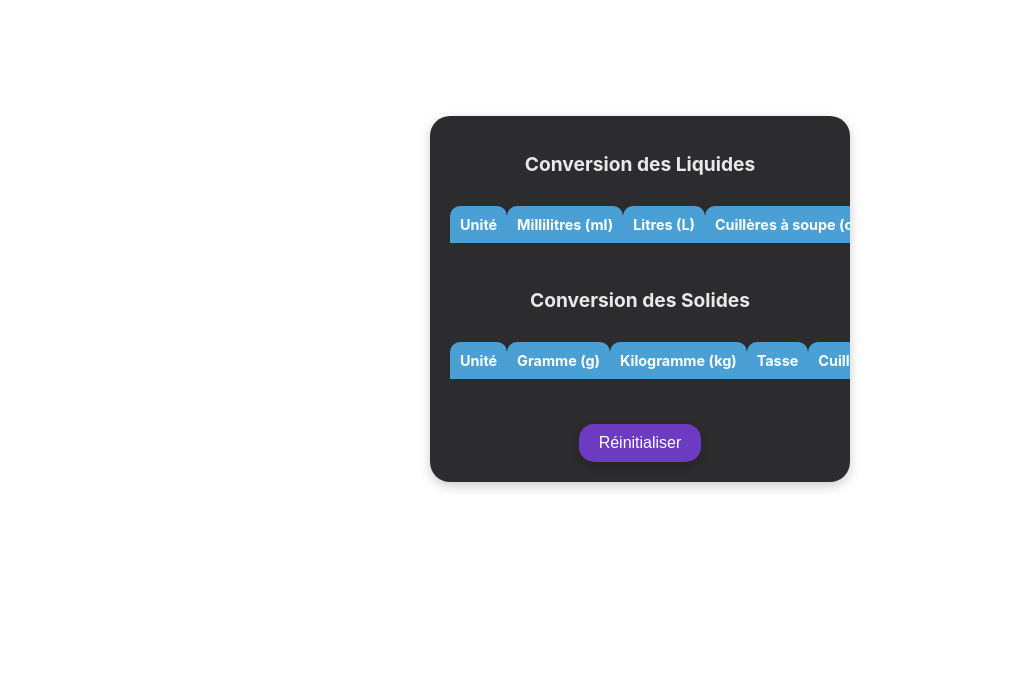
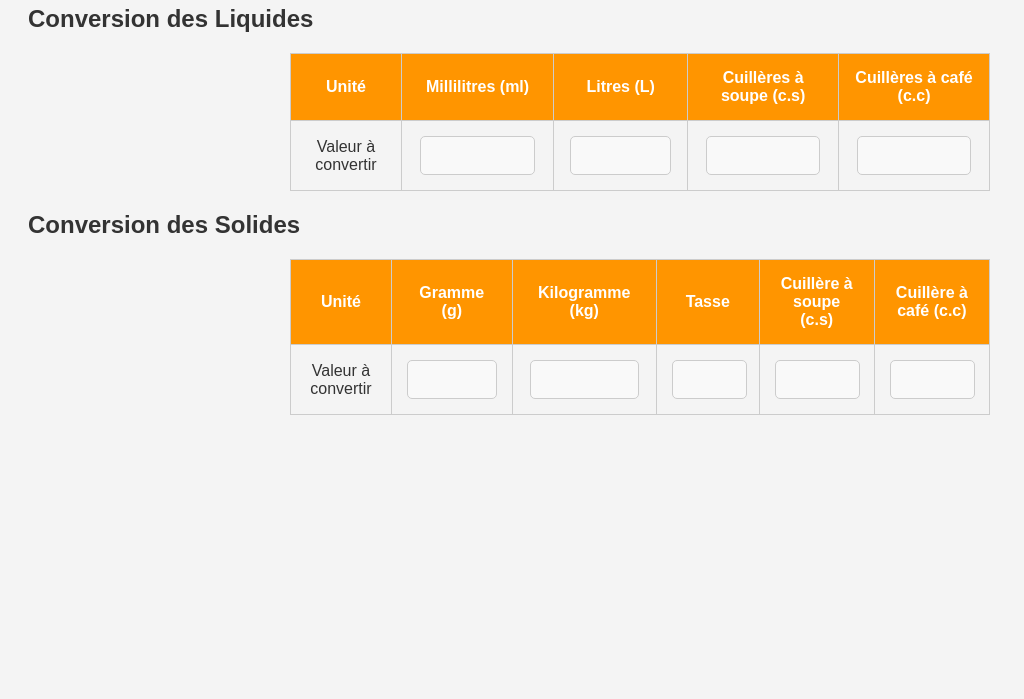
Before and after one commit to debdardour/notion, a plain HTML site: page converter2/index.html in a window 1280 px wide. Shown: the part 101-800 px from the top of the page, without its empty margins (0-1024 px from the left). Drawn offline with Linux system fonts and the light colour scheme.

Commit message:
Update index.html

```diff
--- a/converter2/index.html
+++ b/converter2/index.html
@@ -3,138 +3,63 @@
 <head>
   <meta charset="UTF-8">
   <meta name="viewport" content="width=device-width, initial-scale=1.0">
-  <title>Conversion Mesures en Cuisine</title>
+  <title>Table de Conversion Interactif</title>
   <style>
     body {
-      font-family: -apple-system, BlinkMacSystemFont, "Segoe UI", Roboto, "Helvetica Neue", Arial, sans-serif;
-      background-color: transparent;
-      display: flex;
-      justify-content: center;
-      align-items: center;
-      height: 100vh;
-      margin: 0;
+      font-family: Arial, sans-serif;
+      background-color: #f4f4f4;
+      color: #333;
+      padding: 20px;
     }
 
-    .container {
-      background-color: #2C2C2E;
-      padding: 20px;
-      border-radius: 20px;
-      box-shadow: 0px 4px 12px rgba(0, 0, 0, 0.2);
-      width: 100%;
-      max-width: 380px;
+    h1 {
       text-align: center;
-      color: white;
-      overflow-x: auto;
-    }
-
-    h2 {
-      color: #E9E9E9;
-      font-size: 1.2em;
-      margin-bottom: 15px;
+      margin-bottom: 20px;
     }
 
     table {
       width: 100%;
-      margin: 20px 0;
-      border-collapse: separate;
-      border-spacing: 0 10px;
-      display: grid;
-    }
-
-    /* Grille pour liquides */
-    .liquides-table {
-      grid-template-columns: repeat(5, 1fr); /* 5 colonnes de largeur égale */
-    }
-
-    /* Grille pour solides */
-    .solides-table {
-      grid-template-columns: repeat(6, 1fr); /* 6 colonnes de largeur égale */
+      max-width: 700px;
+      margin: 20px auto;
+      border-collapse: collapse;
     }
 
     th, td {
-      padding: 10px;
+      padding: 15px;
       text-align: center;
-      box-sizing: border-box;
-      white-space: nowrap; /* Empêche le texte de se déborder */
+      border: 1px solid #ccc;
     }
 
     th {
-      background-color: #4AA0D5;
+      background-color: #ff9500;
       color: white;
-      font-size: 0.9em;
-      border-radius: 10px 10px 0 0;
     }
 
-    td {
-      background-color: #3A3A3C;
-      border-radius: 10px;
-    }
-
-    td input {
-      width: 100%;
+    input {
+      width: 80%;
       padding: 8px;
-      font-size: 0.9em;
+      font-size: 1.1em;
       text-align: center;
-      background-color: #4A4A4C;
-      border: none;
+      background-color: #f9f9f9;
+      border: 1px solid #ccc;
       border-radius: 5px;
-      color: white;
       outline: none;
     }
 
-    .button-container {
-      margin-top: 20px;
-    }
-
-    button {
-      background-color: #6C3BC2;
-      color: white;
-      border: none;
-      padding: 10px 20px;
-      border-radius: 15px;
-      font-size: 1em;
-      cursor: pointer;
-      transition: background-color 0.3s ease;
-      box-shadow: 0px 4px 8px rgba(0, 0, 0, 0.2);
-    }
-
-    button:hover {
-      background-color: #5a32a2;
-    }
-
-    button:active {
-      transform: scale(0.98);
-    }
-
-    /* Media query pour écrans plus petits */
-    @media (max-width: 400px) {
-      .liquides-table, .solides-table {
-        grid-template-columns: repeat(2, 1fr); /* Colonnes réduites pour mobile */
-        grid-gap: 10px;
-      }
-
-      th, td {
-        padding: 8px;
-        font-size: 0.8em;
-      }
-
-      td input {
-        font-size: 0.8em;
-        padding: 6px;
-      }
-
-      button {
-        font-size: 0.9em;
-        padding: 8px 16px;
-      }
+    .unit {
+      background-color: #f4f4f4;
+      color: #333;
     }
   </style>
 </head>
+
 <body>
 
-  <div class="container">
+  <h1>Table de Conversion des Mesures en Cuisine</h1>
+
+  <!-- Conversion Liquides -->
   <h2>Conversion des Liquides</h2>
-    <table class="liquides-table">
+  <table>
     <thead>
       <tr>
         <th>Unité</th>
@@ -146,17 +71,18 @@
     </thead>
     <tbody>
       <tr>
-          <td>Valeur à convertir</td>
-          <td><input type="number" id="ml_input"></td>
-          <td><input type="number" id="litres_input"></td>
-          <td><input type="number" id="cs_liquides_input"></td>
-          <td><input type="number" id="cc_liquides_input"></td>
+        <td class="unit">Valeur à convertir</td>
+        <td><input type="number" id="ml_input" oninput="convertLiquids()"></td>
+        <td><input type="number" id="l_input" oninput="convertLiquids()"></td>
+        <td><input type="number" id="cs_input" oninput="convertLiquids()"></td>
+        <td><input type="number" id="cc_input" oninput="convertLiquids()"></td>
       </tr>
     </tbody>
   </table>
 
+  <!-- Conversion Solides -->
   <h2>Conversion des Solides</h2>
-    <table class="solides-table">
+  <table>
     <thead>
       <tr>
         <th>Unité</th>
@@ -169,33 +95,58 @@
     </thead>
     <tbody>
       <tr>
-          <td>Valeur à convertir</td>
-          <td><input type="number" id="g_input"></td>
-          <td><input type="number" id="kg_input"></td>
-          <td><input type="number" id="tasse_input"></td>
-          <td><input type="number" id="cs_solides_input"></td>
-          <td><input type="number" id="cc_solides_input"></td>
+        <td class="unit">Valeur à convertir</td>
+        <td><input type="number" id="g_input" oninput="convertSolids()"></td>
+        <td><input type="number" id="kg_input" oninput="convertSolids()"></td>
+        <td><input type="number" id="tasse_input" oninput="convertSolids()"></td>
+        <td><input type="number" id="cs_solides_input" oninput="convertSolids()"></td>
+        <td><input type="number" id="cc_solides_input" oninput="convertSolids()"></td>
       </tr>
     </tbody>
   </table>
 
-    <div class="button-container">
-      <button onclick="resetFields()">Réinitialiser</button>
-    </div>
-  </div>
+  <script>
+    // Conversion des liquides
+    function convertLiquids() {
+      let ml = parseFloat(document.getElementById('ml_input').value) || 0;
+      let litres = ml / 1000;
+      let cs = ml / 15;
+      let cc = ml / 5;
 
-  <script>
-    function resetFields() {
-      document.getElementById('ml_input').value = '';
-      document.getElementById('litres_input').value = '';
-      document.getElementById('cs_liquides_input').value = '';
-      document.getElementById('cc_liquides_input').value = '';
-      document.getElementById('g_input').value = '';
-      document.getElementById('kg_input').value = '';
-      document.getElementById('tasse_input').value = '';
-      document.getElementById('cs_solides_input').value = '';
-      document.getElementById('cc_solides_input').value = '';
+      document.getElementById('l_input').value = litres.toFixed(3);
+      document.getElementById('cs_input').value = cs.toFixed(2);
+      document.getElementById('cc_input').value = cc.toFixed(2);
     }
+
+    // Conversion inverse pour les liquides
+    document.getElementById('l_input').addEventListener('input', function() {
+      let litres = parseFloat(this.value) || 0;
+      let ml = litres * 1000;
+      document.getElementById('ml_input').value = ml;
+      convertLiquids();
+    });
+
+    // Conversion des solides
+    function convertSolids() {
+      let g = parseFloat(document.getElementById('g_input').value) || 0;
+      let kg = g / 1000;
+      let tasses = g / 120;  // 1 tasse = 120g (environ)
+      let cs = g / 15;
+      let cc = g / 5;
+
+      document.getElementById('kg_input').value = kg.toFixed(3);
+      document.getElementById('tasse_input').value = tasses.toFixed(2);
+      document.getElementById('cs_solides_input').value = cs.toFixed(2);
+      document.getElementById('cc_solides_input').value = cc.toFixed(2);
+    }
+
+    // Conversion inverse pour les solides
+    document.getElementById('kg_input').addEventListener('input', function() {
+      let kg = parseFloat(this.value) || 0;
+      let g = kg * 1000;
+      document.getElementById('g_input').value = g;
+      convertSolids();
+    });
   </script>
 
 </body>
```
Lines whose indentation alone changed are shown as unchanged.
